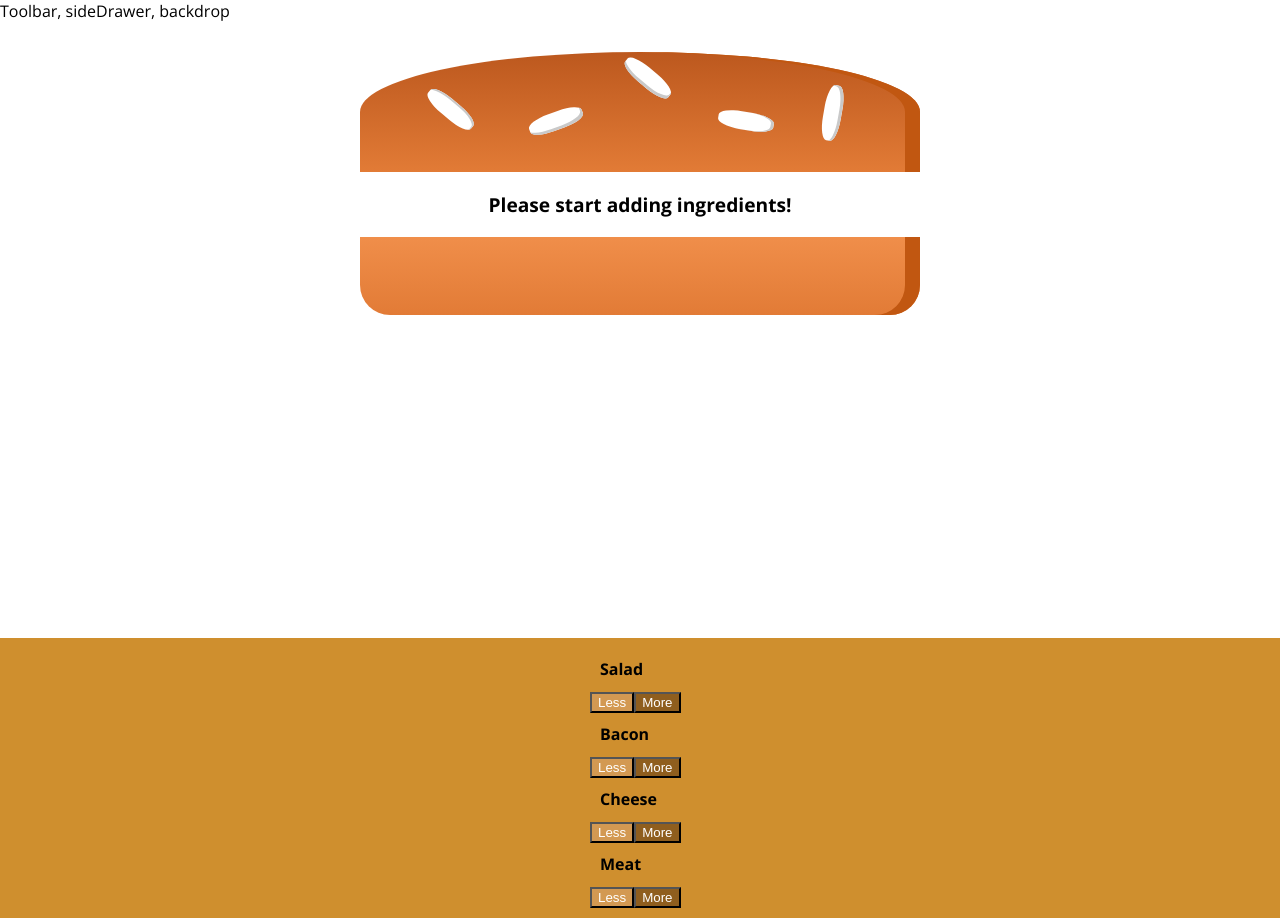
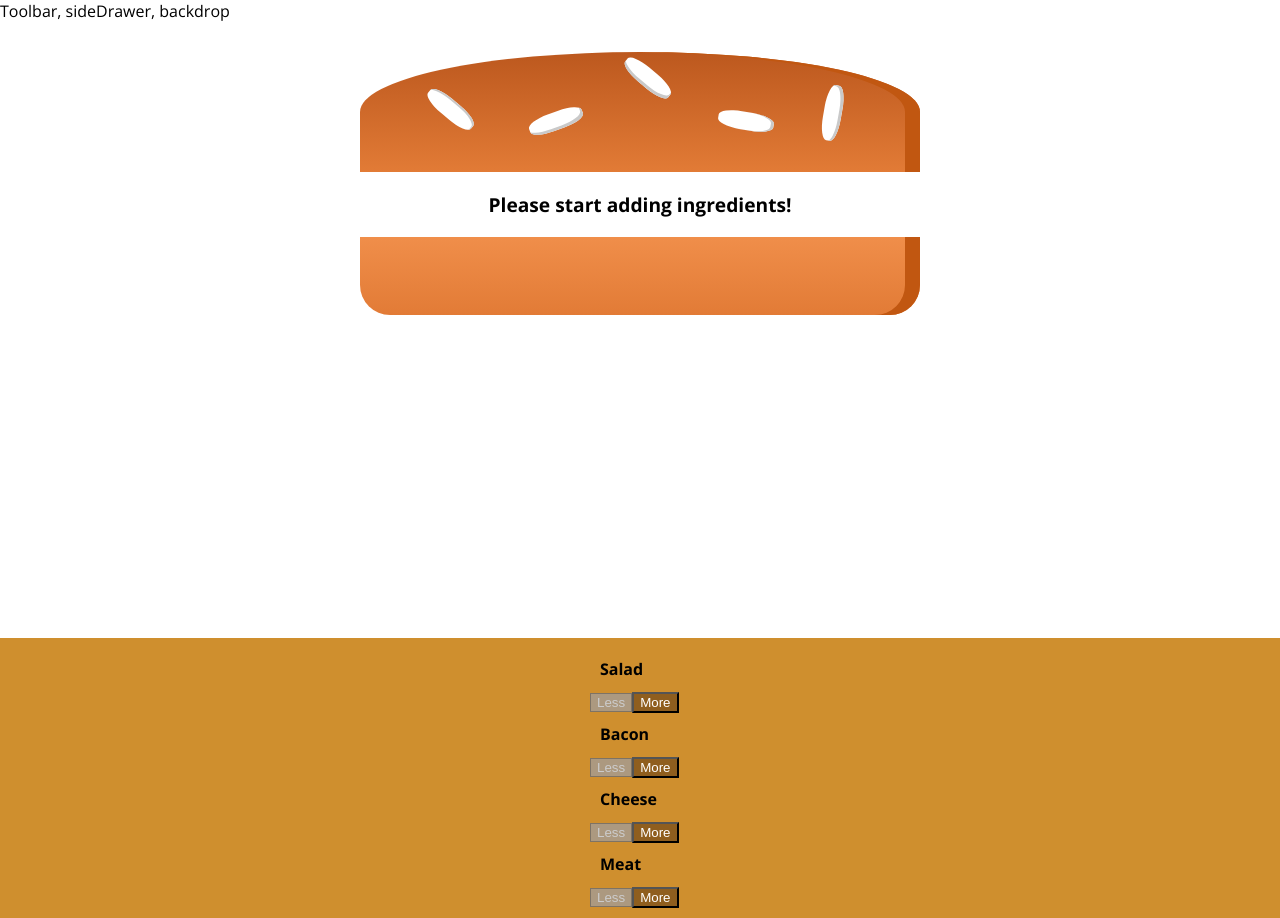
Before and after one commit to LukeMwila/Burger-Builder, a React app: page / in a window 1280 px wide. Built offline with nearby package versions, Linux system fonts and the light colour scheme.

Commit message:
Added functionality to remove ingredients and disable the deduction button when there is no specific ingredient to remove from that burger.

```diff
--- a/src/components/Burger/BuildControls/BuildControl/BuildControl.js
+++ b/src/components/Burger/BuildControls/BuildControl/BuildControl.js
@@ -4,8 +4,17 @@
 const buildControl = (props) => (
     <div className={classes.BuildControl}>
         <div className={classes.Label}>{props.label}</div>
-        <button className={classes.Less}>Less</button>
-        <button className={classes.More} onClick={props.added}>More</button>
+        <button className={classes.Less}
+            onClick={props.removed}
+            disabled={props.disabled}>
+                Less
+        </button>
+
+        <button
+            className={classes.More}
+            onClick={props.added} >
+                More
+        </button>
     </div>
 )
 
--- a/src/components/Burger/BuildControls/BuildControls.js
+++ b/src/components/Burger/BuildControls/BuildControls.js
@@ -13,7 +13,12 @@
 const buildControls = (props) => (
     <div className={classes.BuildControls}>
         {controls.map((ctrl) => (
-            <BuildControl key={ctrl.label} label={ctrl.label} type={ctrl.type} added={() => props.ingredientAdded(ctrl.type)}  />
+            <BuildControl key={ctrl.label}
+            label={ctrl.label}
+            type={ctrl.type}
+            added={() => props.ingredientAdded(ctrl.type)}
+            removed={() => props.ingredientRemoved(ctrl.type)}
+            disabled={props.disabled[ctrl.type]} />
         ))}
     </div>
 )
--- a/src/containers/BurgerBuilder/BurgerBuilder.js
+++ b/src/containers/BurgerBuilder/BurgerBuilder.js
@@ -35,15 +35,35 @@
     }
 
     removeIngredientHandler = (type) => {
-
+        const oldCount = this.state.ingredients[type]
+        if(oldCount <= 0){
+            return
+        }
+        const updatedCount = oldCount - 1
+        const updatedIngredients = {
+            ...this.state.ingredients
+        }
+        updatedIngredients[type] = updatedCount
+        const priceDeduction = INGREDIENT_PRICES[type]
+        const oldPrice = this.state.totalPrice
+        const newPrice = oldPrice + priceDeduction
+        this.setState({ totalPrice: newPrice, ingredients: updatedIngredients })
     }
 
     render(){
+        const disableInfo = {
+            ...this.state.ingredients
+        }
+        for(let key in disableInfo){
+            disableInfo[key] = disableInfo[key] <= 0
+        }
         return(
             <Aux>
                 <Burger ingredients={this.state.ingredients} />
                 <BuildControls
-                  ingredientAdded={this.addIngredienthandler} />
+                  ingredientAdded={this.addIngredienthandler}
+                  ingredientRemoved={this.removeIngredientHandler}
+                  disabled={disableInfo} />
             </Aux>
         )
     }
```
